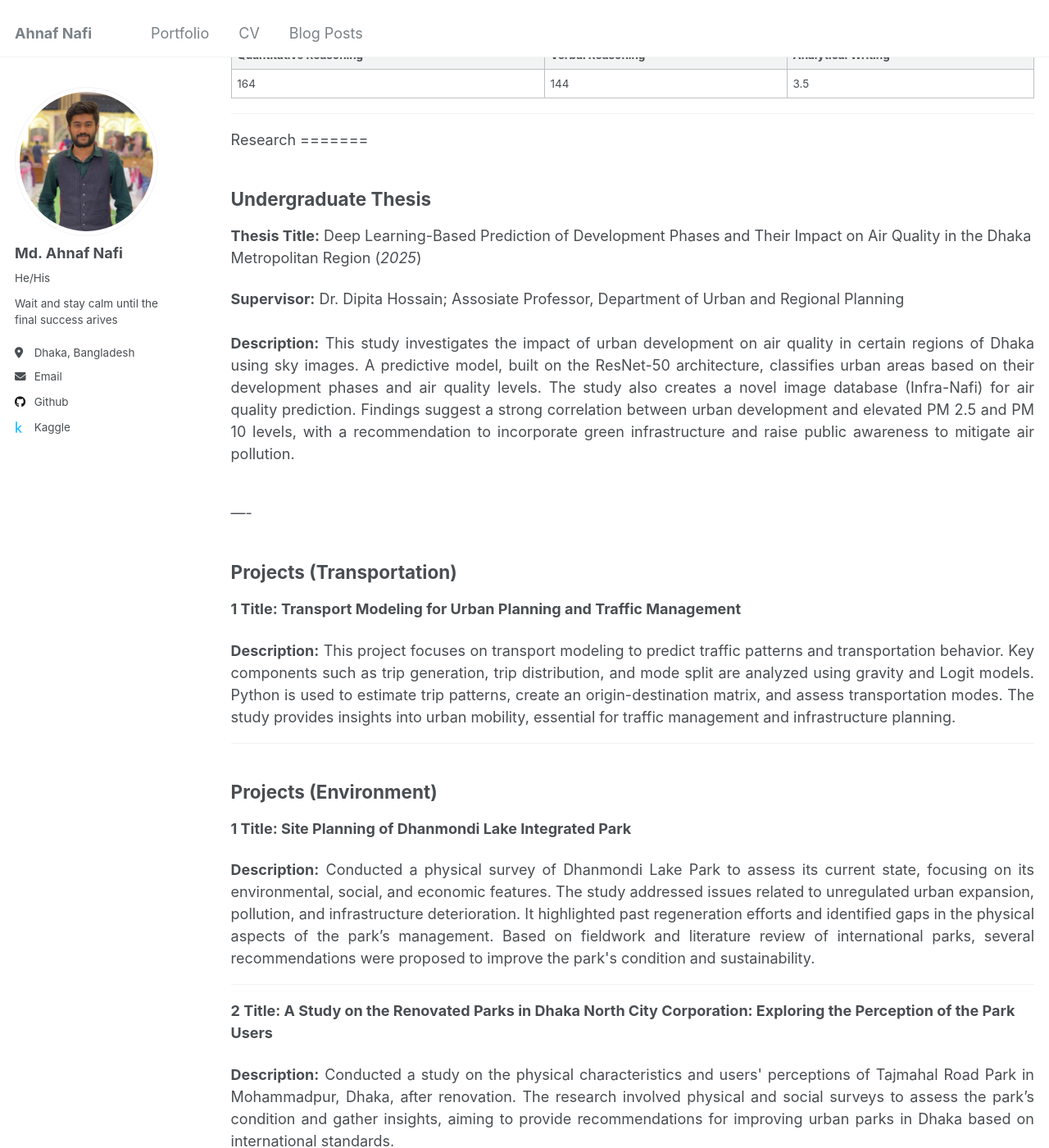
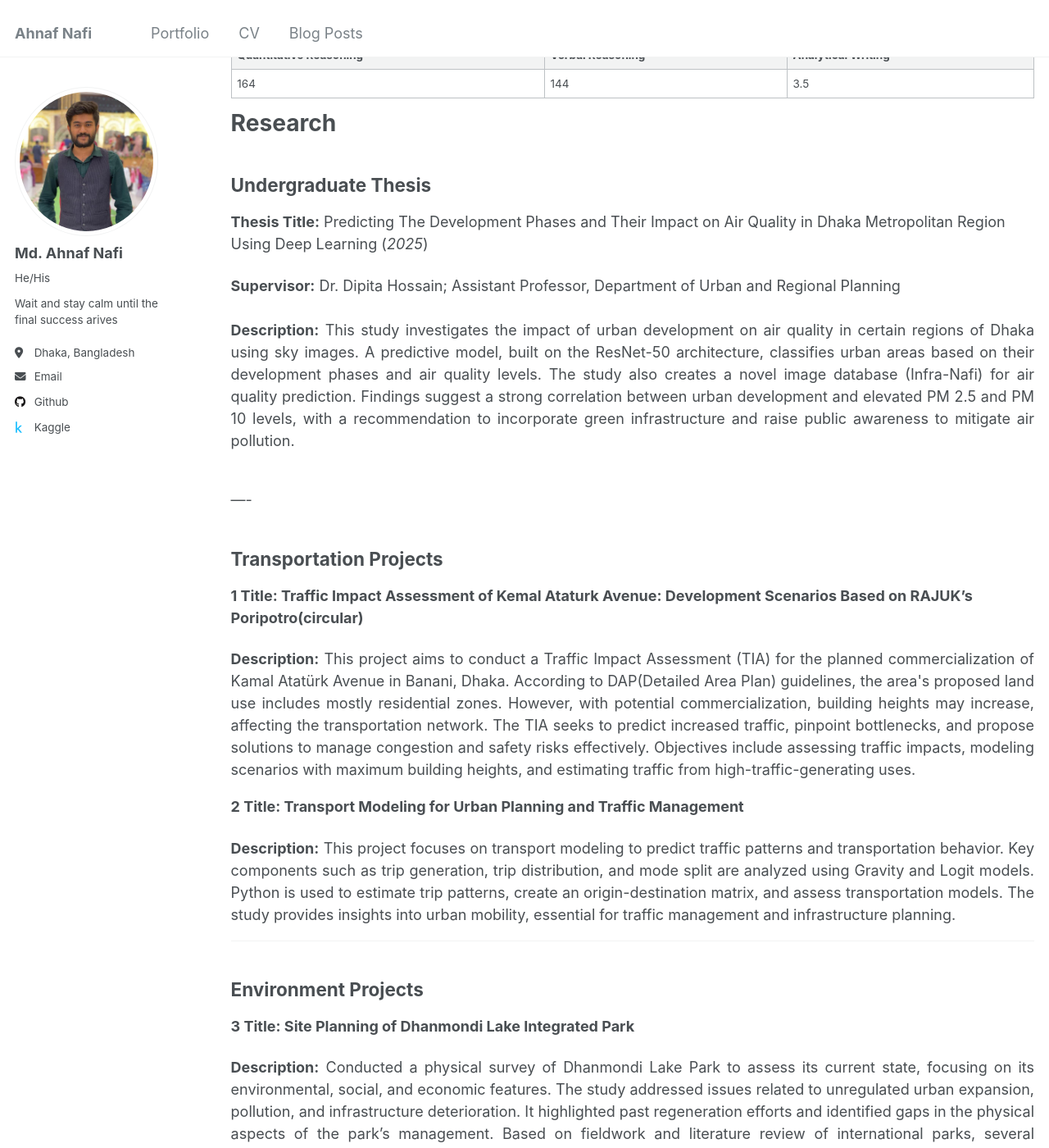
Before and after one commit to NafixData/ahnafnafi, a Jekyll site: the page built from _pages/cv.md, in a window 1280 px wide and 1400 px high, scrolled down 541 px. Shown: the whole window at 82% size. Built offline with Jekyll 4.4.1, drawn with Linux system fonts in a browser that asks for light colours.

Commit message:
Update cv.md

```diff
--- a/_pages/cv.md
+++ b/_pages/cv.md
@@ -35,33 +35,36 @@ Standardized Test Scores
 |-----------------------------|-------------------------------|-----------------------------------|
 | 164                         |144                            |3.5                                |
 
------
+
 Research
 =======
 ## Undergraduate Thesis
-**Thesis Title:** Deep Learning-Based Prediction of Development Phases and Their Impact on Air Quality in the Dhaka Metropolitan Region (_2025_)
+**Thesis Title:** Predicting The Development Phases and Their Impact on Air Quality in Dhaka Metropolitan Region Using Deep Learning (_2025_)
    <div style="text-align: justify;">
-     <b>Supervisor:</b> Dr. Dipita Hossain; Assosiate Professor, Department of Urban and Regional Planning <br>
+     <b>Supervisor:</b> Dr. Dipita Hossain; Assistant Professor, Department of Urban and Regional Planning <br>
      <br>
      <b>Description:</b> This study investigates the impact of urban development on air quality in certain regions of Dhaka using sky images. A predictive model, built on the ResNet-50 architecture, classifies urban areas based on their development phases and air quality levels. The study also creates a novel image database (Infra-Nafi) for air quality prediction. Findings suggest a strong correlation between urban development and elevated PM 2.5 and PM 10 levels, with a recommendation to incorporate green infrastructure and raise public awareness to mitigate air pollution.
    </div>
 <br>
 ----
 
-## Projects (Transportation)
+## Transportation Projects
 
-**1 Title: Transport Modeling for Urban Planning and Traffic Management**
+**1 Title: Traffic Impact Assessment of Kemal Ataturk Avenue: Development Scenarios Based on RAJUK’s Poripotro(circular)**
+  <div style="text-align: justify;">
+     <b>Description:</b> This project aims to conduct a Traffic Impact Assessment (TIA) for the planned commercialization of Kamal Atatürk Avenue in Banani, Dhaka. According to DAP(Detailed Area Plan) guidelines, the area's proposed land use includes mostly residential zones. However, with potential commercialization, building heights may increase, affecting the transportation network. The TIA seeks to predict increased traffic, pinpoint bottlenecks, and propose solutions to manage congestion and safety risks effectively. Objectives include assessing traffic impacts, modeling scenarios with maximum building heights, and estimating traffic from high-traffic-generating uses.
+  </div>
+
+**2 Title: Transport Modeling for Urban Planning and Traffic Management**
    <div style="text-align: justify;">
-     <b>Description:</b> This project focuses on transport modeling to predict traffic patterns and transportation behavior. Key components such as trip generation, trip distribution, and mode split are analyzed
-     using gravity and Logit models. Python is used to estimate trip patterns, create an origin-destination matrix, and assess transportation modes. The study provides insights into urban mobility, essential for
-     traffic management and infrastructure planning.
+     <b>Description:</b> This project focuses on transport modeling to predict traffic patterns and transportation behavior. Key components such as trip generation, trip distribution, and mode split are analyzed using Gravity and Logit models. Python is used to estimate trip patterns, create an origin-destination matrix, and assess transportation models. The study provides insights into urban mobility, essential for traffic management and infrastructure planning.
    </div>
 
 -------------------------------
 
-## Projects (Environment)
+## Environment Projects
 
-**1 Title: Site Planning of Dhanmondi Lake Integrated Park**
+**3 Title: Site Planning of Dhanmondi Lake Integrated Park**
    <div style="text-align: justify;">
      <b>Description:</b> Conducted a physical survey of Dhanmondi Lake Park to assess its current state, focusing on its environmental, social, and economic features. The study addressed issues related to
      unregulated urban expansion, pollution, and infrastructure deterioration. It highlighted past regeneration efforts and identified gaps in the physical aspects of the park’s management. Based on fieldwork and
```
